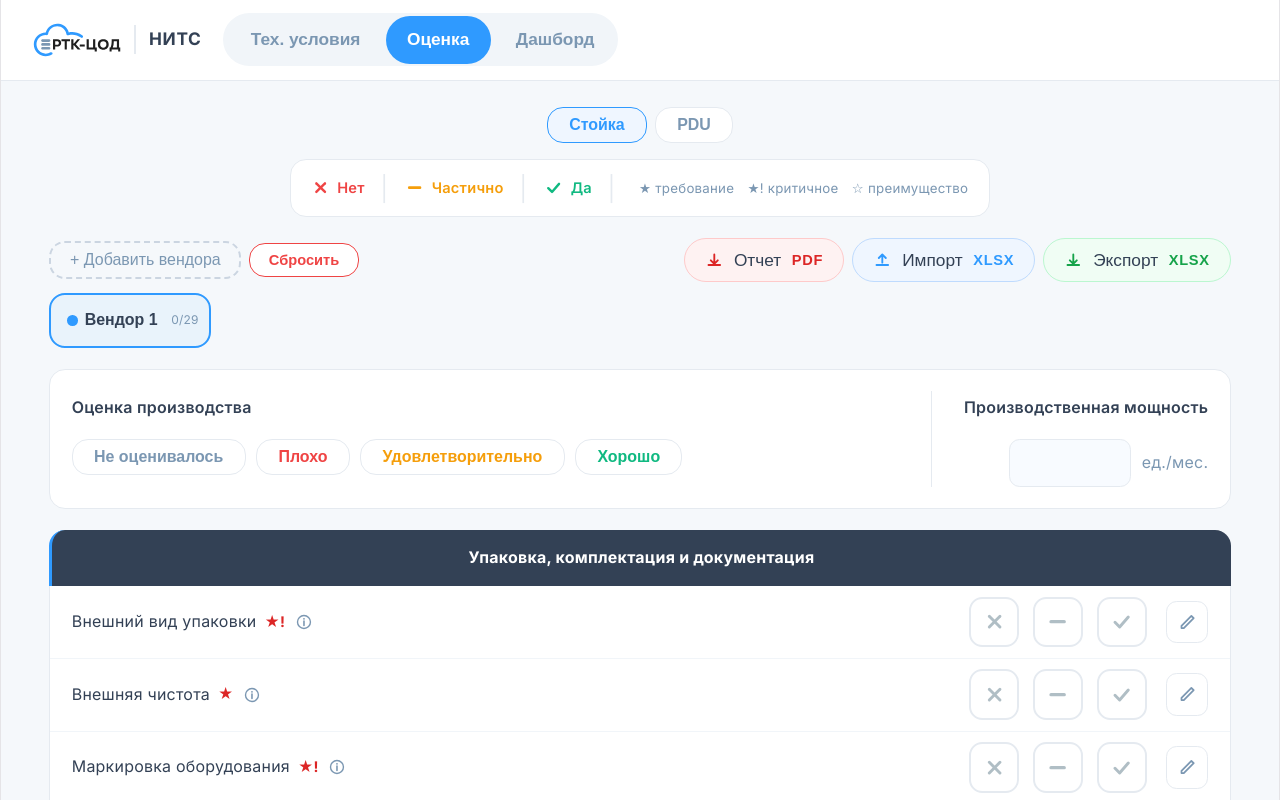
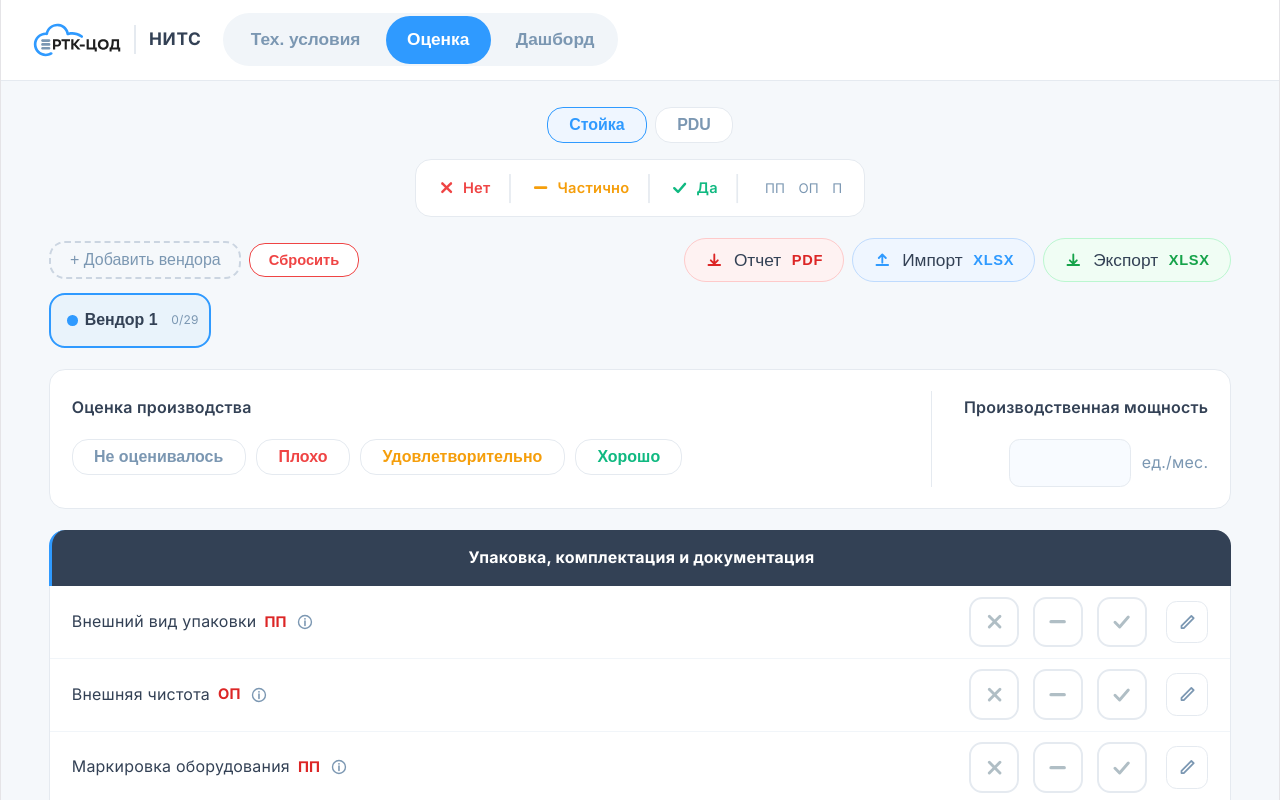
Before and after one commit to anezuf/Equipment-Testing, a React (Vite) app: page / in a window 1280 px wide. Shown: the top 800 px of the page. Built offline with nearby package versions, Linux system fonts and the light colour scheme.

Commit message:
refactor: make ПП/ОП/П weight buttons fully independent, remove ! modifier

```diff
--- a/src/App.jsx
+++ b/src/App.jsx
@@ -367,7 +367,7 @@ export default function App(){
         const imgs=v.images?.[gi]||null;
         const isReq=it.w>=1;
         const isCrit=it.w===2;
-        const star=isCrit?`<span class="rtype" style="color:#DC2626">★!</span>`:isReq?`<span class="rtype" style="color:#DC2626">★</span>`:`<span class="rtype" style="color:#2F9AFF">☆</span>`;
+        const star=isCrit?`<span class="rtype" style="color:#DC2626">ПП</span>`:isReq?`<span class="rtype" style="color:#DC2626">ОП</span>`:`<span class="rtype" style="color:#2F9AFF">П</span>`;
         let scoreLabel="—";let scoreColor="#CBD5E1";
         if(sc!=null){
           scoreLabel=sl[sc];scoreColor=sc_colors[sc];
@@ -572,7 +572,7 @@ export default function App(){
             <svg width="24" height="24" viewBox="0 0 24 24" fill="none"><path d="M9 12l2 2 4-4M21 12a9 9 0 11-18 0 9 9 0 0118 0z" stroke={B.blue} strokeWidth="2" strokeLinecap="round"/></svg>
           </div>
           <div style={{fontSize:16,fontWeight:700,color:B.graphite,marginBottom:8}}>Применить в редактор?</div>
-          <div style={{fontSize:13,color:B.steel,marginBottom:24,lineHeight:"1.5"}}>Разделы и параметры в редакторе будут обновлены из тех. условий. Новые параметры получат вес «Требование!». Существующие веса сохранятся.</div>
+          <div style={{fontSize:13,color:B.steel,marginBottom:24,lineHeight:"1.5"}}>Разделы и параметры в редакторе будут обновлены из тех. условий. Новые параметры получат вес «ПП». Существующие веса сохранятся.</div>
           <div style={{display:"flex",gap:10,justifyContent:"center"}}>
             <button type="button" className="btn-danger" onClick={closeApplyConfirmModal} style={{padding:"10px 28px",borderRadius:12,border:"1.5px solid #EF4444",background:"#fff",color:"#EF4444",fontSize:14,fontWeight:600,cursor:"pointer",display:"inline-flex",alignItems:"center",justifyContent:"center"}}>Отмена</button>
             <button type="button" className="btn-primary" onClick={applyTechSpecsToEditor} style={{padding:"10px 28px",borderRadius:12,border:"none",background:B.blue,color:"#fff",fontSize:14,fontWeight:600,cursor:"pointer",display:"inline-flex",alignItems:"center",justifyContent:"center"}}>
--- a/src/components/features/ChecklistEditor.jsx
+++ b/src/components/features/ChecklistEditor.jsx
@@ -5,7 +5,6 @@ export default function ChecklistEditor({
   sections,
   techSpecs,
   eqType,
-  isPortrait,
   onSwitchEqType,
   onItemWeightChange,
 }) {
@@ -63,14 +62,11 @@ export default function ChecklistEditor({
                 ) : null}
               </div>
               <div style={{display:"flex",alignItems:"center",gap:6,flexShrink:0}}>
-                <button type="button" className="btn-score btn-score-critical" onClick={()=>onItemWeightChange(si,ii,it.w===2?1:2)} style={{width:28,height:28,boxSizing:"border-box",borderRadius:8,border:it.w===2?"2px solid #DC2626":"2px solid #E5EAF0",background:it.w===2?"#FEE2E2":"#fff",cursor:"pointer",fontSize:13,fontWeight:800,color:it.w===2?"#DC2626":"#7B97B2",display:"inline-flex",alignItems:"center",justifyContent:"center",transition:"background-color 0.15s,border-color 0.15s,color 0.15s",visibility:it.w>=1?"visible":"hidden"}} title="Критичный параметр (×2)">!</button>
-                {[{w:1},{w:0}].map(({w:wv})=>{
-                  const on=wv===0?it.w===0:(it.w>=1);
-                  const wc=WC[wv];
-                  const star=wv===0?"☆":"★";
-                  return <button type="button" className={`btn-score ${wv===1?"btn-score-req":"btn-score-adv"}`} key={wv} onClick={()=>onItemWeightChange(si,ii,wv===0?0:1)} style={{padding:"4px 10px",boxSizing:"border-box",borderRadius:8,border:on?`2px solid ${wc.bc}`:"2px solid #E5EAF0",background:on?wc.bg:"#fff",cursor:"pointer",fontSize:10,fontWeight:700,color:on?wc.c:"#7B97B2",transition:"background-color 0.15s,border-color 0.15s,color 0.15s",whiteSpace:"nowrap",display:"inline-flex",alignItems:"center",gap:2,flexShrink:0}}>
-                    <span>{star}</span>
-                    {isPortrait ? null : <span className="editor-btn-label"> {wv===1 ? "Требование" : "Преимущество"}</span>}
+                {[{w:2,label:"ПП",cls:"btn-score-critical",title:"ПП (Приоритетный параметр)"},{w:1,label:"ОП",cls:"btn-score-req"},{w:0,label:"П",cls:"btn-score-adv"}].map(({w:wv,label,cls,title})=>{
+                  const on=it.w===wv;
+                  const wc=WC[wv] || WC[1];
+                  return <button type="button" className={`btn-score ${cls}`} key={wv} onClick={()=>{if(it.w===wv)return;onItemWeightChange(si,ii,wv);}} style={{width:44,height:28,boxSizing:"border-box",borderRadius:8,border:on?`2px solid ${wc.bc}`:"2px solid #E5EAF0",background:on?wc.bg:"#fff",cursor:"pointer",fontSize:10,fontWeight:700,color:on?wc.c:"#7B97B2",transition:"background-color 0.15s,border-color 0.15s,color 0.15s",whiteSpace:"nowrap",display:"inline-flex",alignItems:"center",justifyContent:"center",gap:2,flexShrink:0}} title={title}>
+                    <span className="editor-btn-label"> {label}</span>
                   </button>;
                 })}
               </div>
--- a/src/components/features/Dashboard.jsx
+++ b/src/components/features/Dashboard.jsx
@@ -163,7 +163,7 @@ function Dashboard({
       {sortedIdx.filter(i=>advantagesByVendor[i].length>0).map(i=>{const v=vendors[i];const advs=advantagesByVendor[i];
         return <div key={i} style={{flex:"1 1 280px",minWidth:0,background:"#fff",borderRadius:16,padding:16,border:`1px solid ${B.border}`,borderTop:`3px solid ${VC[i%VC.length]}`}}>
           <div style={{fontSize:13,fontWeight:700,color:VC[i%VC.length],marginBottom:10,wordBreak:"break-word",textAlign:"left"}}>{v.name}</div>
-          <div style={{fontSize:9,fontWeight:700,color:B.blue,textTransform:"uppercase",letterSpacing:1,marginBottom:6,textAlign:"left"}}>☆ Преимущества</div>
+          <div style={{fontSize:9,fontWeight:700,color:B.blue,textTransform:"uppercase",letterSpacing:1,marginBottom:6,textAlign:"left"}}>П</div>
           {advs.map((a,j)=><div key={j} style={{display:"flex",alignItems:"center",gap:6,padding:"3px 0",fontSize:11}}><IconYes c="#10B981" s={12} style={{flexShrink:0}}/><span style={{color:B.graphite,wordBreak:"break-word"}}>{a.n}</span></div>)}
         </div>;
       })}
--- a/src/components/features/ScoreEditor.jsx
+++ b/src/components/features/ScoreEditor.jsx
@@ -74,9 +74,9 @@ export default function ScoreEditor({
           <span style={{color:B.border,margin:"0 4px"}}>│</span>
           <IconYes c="#10B981" s={13}/><span style={{fontSize:11,color:"#10B981",fontWeight:600}}>Да</span>
           <span style={{color:B.border,margin:"0 8px 0 4px"}}>│</span>
-          <span style={{fontSize:10,color:B.steel}}>★ требование</span>
-          <span style={{fontSize:10,color:B.steel,marginLeft:4}}>★! критичное</span>
-          <span style={{fontSize:10,color:B.steel,marginLeft:4}}>☆ преимущество</span>
+          <span style={{fontSize:10,color:B.steel}}>ПП</span>
+          <span style={{fontSize:10,color:B.steel,marginLeft:4}}>ОП</span>
+          <span style={{fontSize:10,color:B.steel,marginLeft:4}}>П</span>
         </div>
       </div>
       <div style={{display:"flex",gap:6,flexWrap:"wrap",marginBottom:8,alignItems:"center"}}>
@@ -160,7 +160,7 @@ export default function ScoreEditor({
                   <div style={{flex:"1 1 150px",minWidth:0}}>
                     <div className="input-item-name" style={{display:"flex",alignItems:"center",gap:6,minWidth:0}}>
                       <span style={{fontSize:12,color:B.graphite,whiteSpace:"normal",wordBreak:"break-word",lineHeight:"1.4",textAlign:"left",minWidth:0}}>{it.n}</span>
-                      <span style={wbBadge(it.w)}>{it.w===2?"★!":it.w===1?"★":"☆"}</span>
+                      <span style={wbBadge(it.w)}>{it.w===2?"ПП":it.w===1?"ОП":"П"}</span>
                       {techReq&&<div style={{position:"relative",display:"inline-flex"}}>
                         {infoPopup===idx&&(
                           <div style={{position:"absolute",bottom:"calc(100% + 8px)",left:"50%",transform:"translateX(-50%)",zIndex:300,background:"#334155",color:"#fff",fontSize:11,fontWeight:500,padding:"8px 12px",borderRadius:8,width:240,lineHeight:"1.5",boxShadow:"0 4px 16px rgba(0,0,0,0.22)",pointerEvents:"none",whiteSpace:"pre-wrap",wordBreak:"break-word",textAlign:"left"}}>
--- a/src/utils/exportScoringExcel.js
+++ b/src/utils/exportScoringExcel.js
@@ -54,7 +54,7 @@ export async function exportScoringExcel({ sections, vendors }) {
       rowNum += 1;
 
       sec.items.forEach((it) => {
-        const typeStr = it.w === 2 ? "★! Требование" : it.w === 1 ? "★ Требование" : "☆ Преимущество";
+        const typeStr = it.w === 2 ? "ПП" : it.w === 1 ? "ОП" : "П";
         const isReq = it.w >= 1;
         const altBg = gi % 2 === 0 ? "#F5F8FB" : "#FFFFFF";
         const cleanNote = (str) => {
--- a/src/utils/exportVendorForm.js
+++ b/src/utils/exportVendorForm.js
@@ -6,7 +6,7 @@ const getEqTitle = (eqType) => (eqType === "стойка" ? "СЕРВЕРНАЯ
 const getCategory = (weight) => {
   if (weight >= 2) return "ПП";
   if (weight === 1) return "ОП";
-  return "";
+  return "П";
 };
 
 const normalizeScore = (score) => (score === 0 || score === 1 || score === 2 ? score : "");
--- a/src/utils/importScoringFile.js
+++ b/src/utils/importScoringFile.js
@@ -143,8 +143,8 @@ export async function importScoringFile({ file, sections, vendorsLength, itemCou
       }
 
       if (!Number.isNaN(aNum) && aNum > 0) {
-        const colC = String(row[2] || "");
-        const w = colC.includes("!") ? 2 : colC.includes("★") ? 1 : 0;
+        const colC = String(row[2] || "").toUpperCase();
+        const w = colC.includes("ПП") || colC.includes("!") ? 2 : colC.includes("ОП") || colC.includes("★") ? 1 : 0;
         if (!curSec) {
           curSec = { n: "Раздел", items: [] };
           newSections.push(curSec);
```
